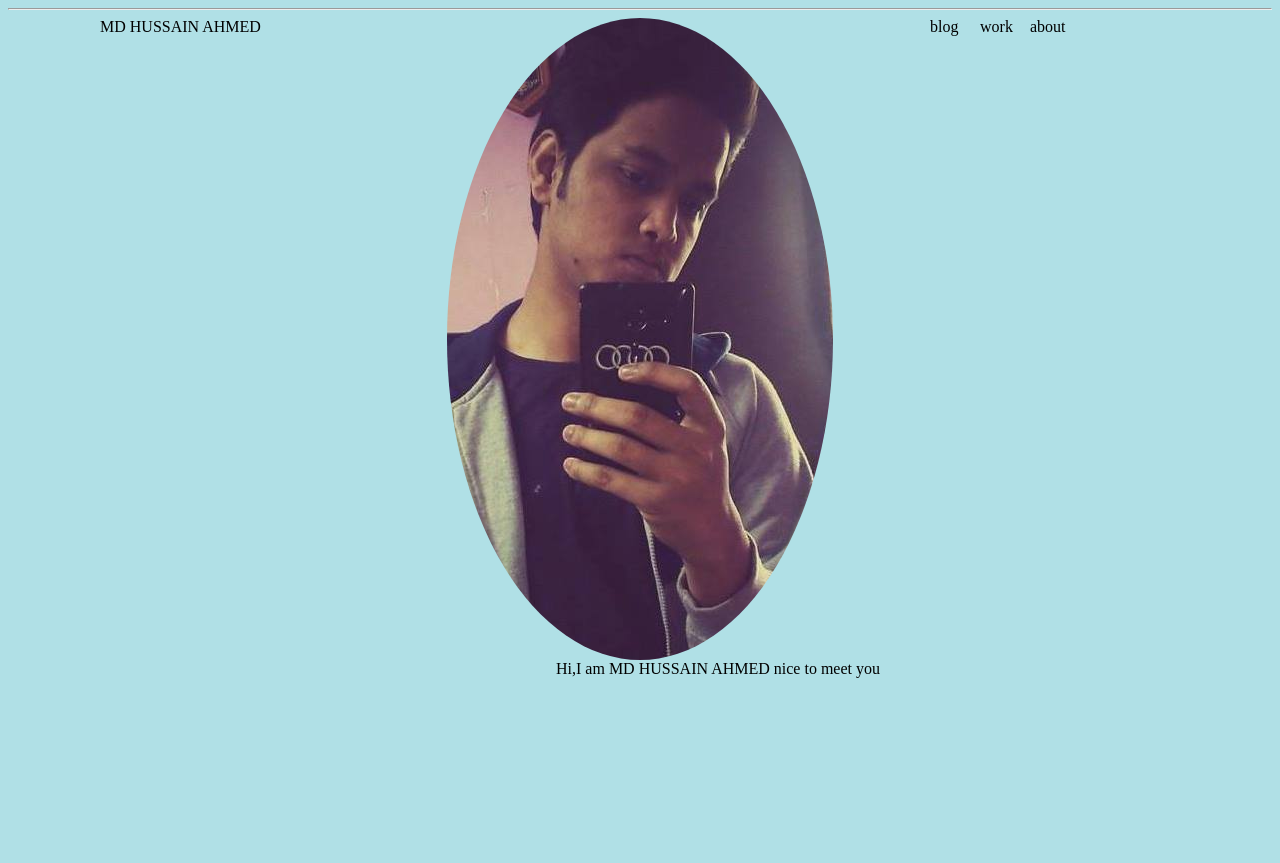
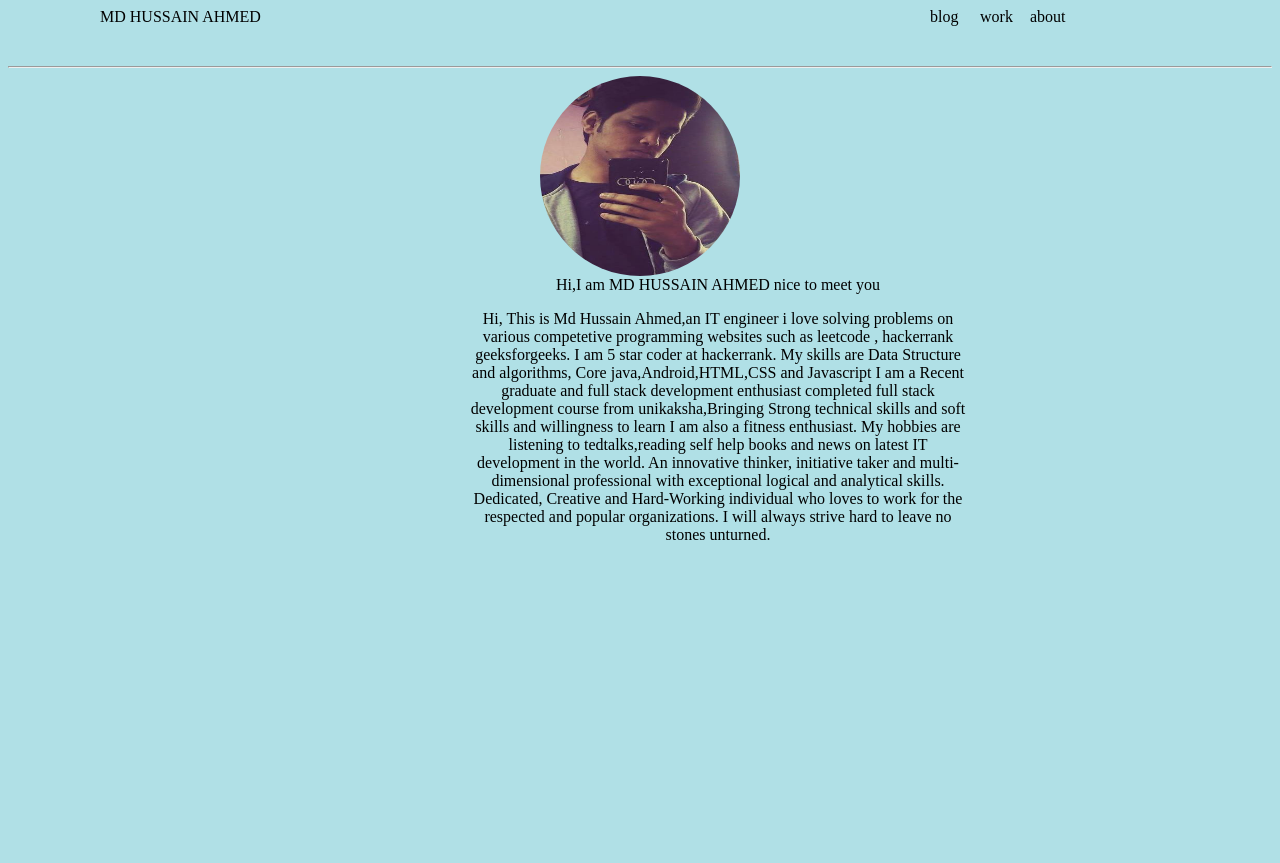
Before and after one commit to HussainAhmed1117/introduction, a plain HTML site: page index.html in a window 1280 px wide. Shown: the top 863 px of the page. After the commit the page ends 800 px from the top, so only its background shows below. Drawn offline with Linux system fonts and the light colour scheme.

Commit message:
Update index.html

```diff
--- a/index.html
+++ b/index.html
@@ -1,5 +1,4 @@
 <!DOCTYPE html>
-<hr>
 <head>
 <style>
 body {background-color: powderblue;}
@@ -35,13 +34,14 @@ span.blog {
     display:block;
     margin-left:auto;
     margin-right:auto;
+    width: 200px;
+    height:200px;
     border-radius: 50%;
 }
 .text{
                 text-align:center;
                 position: relative;
                 left: 460px;
-                height: 200px;
                 width: 500px;
 
 }
@@ -53,11 +53,16 @@ span.blog {
                 width: 500px;
 
 }
+.container{
+  padding-top: 50px;
+}
 </style>
 </head>
 <body>
    <div> <span class="name">MD HUSSAIN AHMED</span><span class="about">about</span><span class="work">work</span><span class="blog">blog</span></div>
+
    <div class="container">
+    <hr>
     <img src="profile_photo.jpg" class="center">
     <div class="text">Hi,I am MD HUSSAIN AHMED nice to meet you</div>
     <p class="text1">Hi, This is Md Hussain Ahmed,an IT engineer i love solving problems on various competetive programming websites  such as leetcode , hackerrank geeksforgeeks.
```
